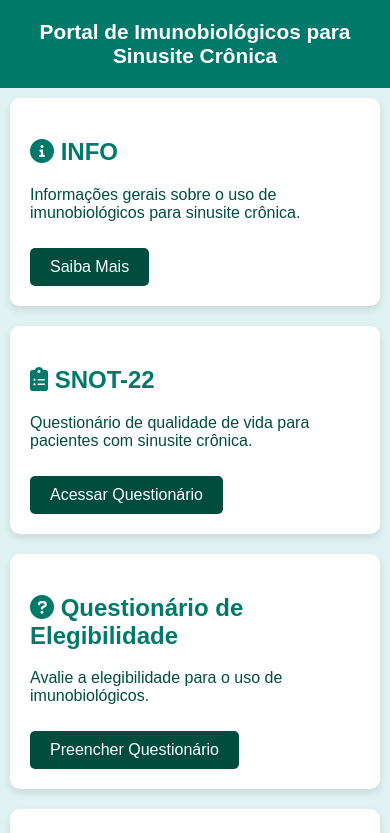
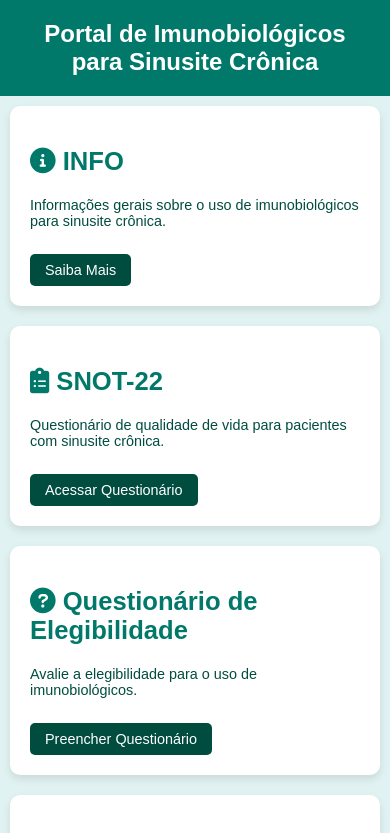
Before and after one commit to dhsig86/IMUNOBIOAPP, a plain HTML site: page index.html in a window 390 px wide. Shown: the top 833 px of the page. Drawn offline with nearby package versions, Linux system fonts and the light colour scheme.

Commit message:
Adicionando responsividade de style2 .css

```diff
--- a/style.css
+++ b/style.css
@@ -20,18 +20,20 @@ header {
 
 header h1 {
     margin: 0;
-    font-size: 2rem; /* Tamanho do texto ajustado para mobile */
+    font-size: 2.5rem; /* Tamanho padrão para desktop */
 }
 
+/* Container principal do menu */
 .menu-container {
     display: grid;
-    grid-template-columns: repeat(auto-fit, minmax(250px, 1fr)); /* Responsivo */
+    grid-template-columns: repeat(auto-fit, minmax(250px, 1fr)); /* Responsividade: auto-ajuste */
     gap: 20px;
     padding: 20px;
     max-width: 1200px;
     margin: 0 auto;
 }
 
+/* Itens do menu */
 .menu-item {
     background-color: white;
     border-radius: 10px;
@@ -41,13 +43,9 @@ header h1 {
     transition: transform 0.3s ease;
 }
 
-.menu-item:hover {
-    transform: translateY(-5px);
-}
-
 .menu-item h2 {
     color: #00796b;
-    font-size: 1.5rem; /* Ajuste no tamanho do texto */
+    font-size: 1.8rem;
 }
 
 .menu-item p {
@@ -55,7 +53,6 @@ header h1 {
     font-size: 1rem;
 }
 
-/* Botões e links */
 .menu-link {
     display: inline-block;
     padding: 10px 20px;
@@ -69,27 +66,6 @@ header h1 {
 
 .menu-link:hover {
     background-color: #00796b;
-}
-
-/* Responsividade */
-@media (max-width: 768px) {
-    header h1 {
-        font-size: 1.5rem; /* Reduzir o tamanho do cabeçalho em telas menores */
-    }
-
-    .menu-container {
-        padding: 10px; /* Reduzir o padding para telas menores */
-    }
-}
-
-@media (max-width: 600px) {
-    .menu-container {
-        grid-template-columns: 1fr; /* Alinhar os itens em uma única coluna no celular */
-    }
-
-    header h1 {
-        font-size: 1.3rem; /* Tamanho ainda menor para o cabeçalho */
-    }
 }
 
 footer {
@@ -114,7 +90,26 @@ footer {
     background-color: #ffca28;
 }
 
-/* Responsividade para o popup */
+/* Transições suaves */
+.menu-link, .help-button {
+    transition: background-color 0.3s ease, transform 0.3s ease;
+}
+
+.menu-link:hover, .help-button:hover {
+    background-color: #00796b;
+    transform: scale(1.05);
+}
+
+.menu-item {
+    transition: box-shadow 0.3s ease, transform 0.3s ease;
+}
+
+.menu-item:hover {
+    box-shadow: 0 8px 16px rgba(0, 0, 0, 0.2);
+    transform: translateY(-5px);
+}
+
+/* Popup de ajuda */
 #help-popup-container {
     position: fixed;
     top: 50%;
@@ -145,21 +140,44 @@ footer {
     right: 10px;
 }
 
-/* Efeitos de hover */
-.menu-item {
-    transition: box-shadow 0.3s ease, transform 0.3s ease;
+/* Configuração específica para telas menores */
+/* Dispositivos com largura abaixo de 768px (tablets e celulares grandes) */
+@media (max-width: 768px) {
+    header h1 {
+        font-size: 1.8rem; /* Reduzir o tamanho do texto do cabeçalho */
+    }
+
+    .menu-container {
+        padding: 10px;
+    }
 }
 
-.menu-item:hover {
-    box-shadow: 0 8px 16px rgba(0, 0, 0, 0.2);
-    transform: translateY(-5px);
+/* Configuração específica para celulares menores (largura abaixo de 600px) */
+@media (max-width: 600px) {
+    header h1 {
+        font-size: 1.5rem; /* Cabeçalho ainda menor para celulares */
+    }
+
+    .menu-container {
+        grid-template-columns: 1fr; /* Colocar itens em uma única coluna */
+        padding: 10px;
+    }
+
+    .menu-item h2 {
+        font-size: 1.6rem; /* Reduzir o tamanho dos títulos no celular */
+    }
+
+    .menu-item p {
+        font-size: 0.9rem; /* Reduzir o tamanho do parágrafo no celular */
+    }
+
+    .menu-link {
+        font-size: 0.9rem; /* Botões menores para celulares */
+        padding: 8px 15px;
+    }
+
+    footer {
+        padding: 15px;
+        font-size: 0.9rem;
+    }
 }
-
-.menu-link, .help-button {
-    transition: background-color 0.3s ease, transform 0.3s ease;
-}
-
-.menu-link:hover, .help-button:hover {
-    background-color: #00796b;
-    transform: scale(1.05);
-}
```
